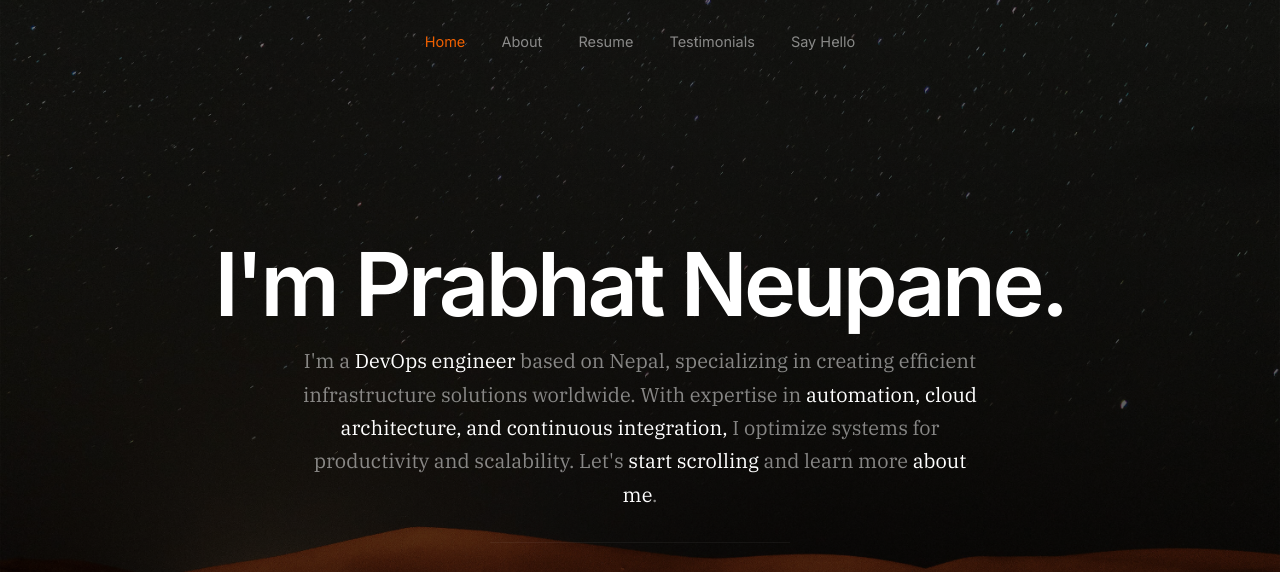
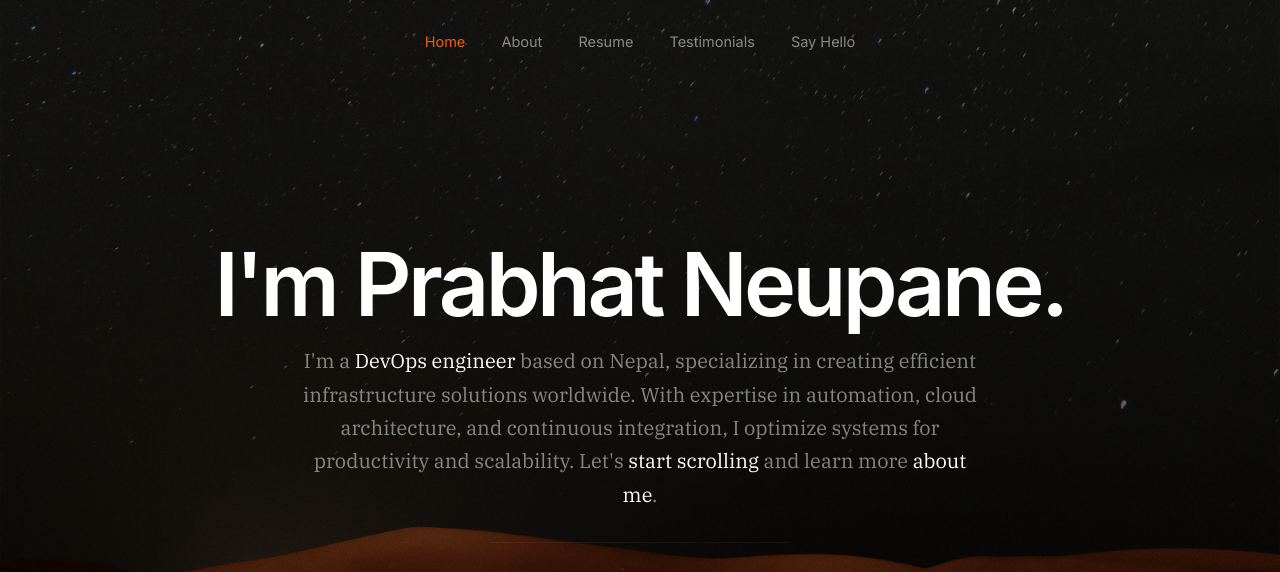
Before and after one commit to devopsprabhat/portfolio-prabhat, a plain HTML site: page index.html in a window 1280 px wide. Shown: the top 572 px of the page. Drawn offline with Linux system fonts and the light colour scheme.

```diff
--- a/index.html
+++ b/index.html
@@ -76,7 +76,7 @@
                     <h1>I'm Prabhat Neupane.</h1>
 
                     <h3>
-                    I'm a <span>DevOps engineer</span> based on Nepal, specializing in creating efficient infrastructure solutions worldwide. With expertise in <span>automation, cloud architecture, and continuous integration,</span> I optimize systems for productivity and scalability. Let's <a class="smoothscroll" href="#about">start scrolling</a>
+                    I'm a <span>DevOps engineer</span> based on Nepal, specializing in creating efficient infrastructure solutions worldwide. With expertise in automation, cloud architecture, and continuous integration, I optimize systems for productivity and scalability. Let's <a class="smoothscroll" href="#about">start scrolling</a>
                     and learn more <a class="smoothscroll" href="#about">about me</a>.
                     </h3>
 
```
